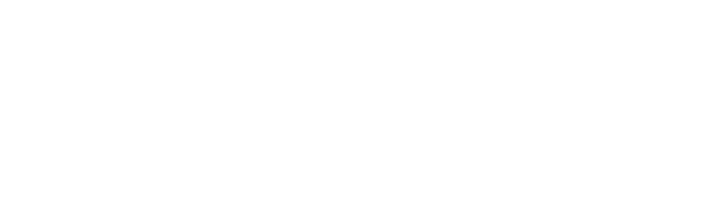
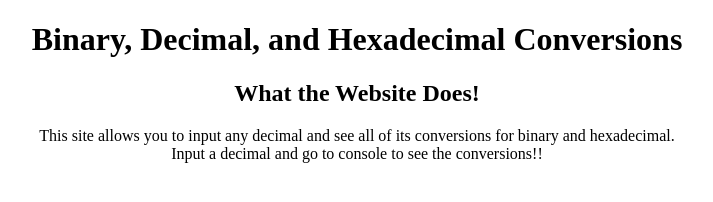
Before and after one commit to Kevinochoa2113/Unit-2-Project, a plain HTML site: page index.html in a window 1280 px wide. Shown: the whole page, without its empty margins (283-996 px from the left). Drawn offline with Linux system fonts and the light colour scheme.

Commit message:
updated/finished HTML

```diff
--- a/index.html
+++ b/index.html
@@ -3,9 +3,12 @@
 <head>
     <meta charset="UTF-8">
     <meta name="viewport" content="width=device-width, initial-scale=1.0">
-    <title>Document</title>
+    <title>Unit 2 Project</title>
 </head>
 <body>
-
+   <center><h1>Binary, Decimal, and Hexadecimal Conversions</h1>
+   <h2>What the Website Does!</h2>
+   <p>This site allows you to input any decimal and see all of its conversions for binary and hexadecimal. <br>Input a decimal and go to console to see the conversions!!
+</p></center>
 </body>
 </html>
```
